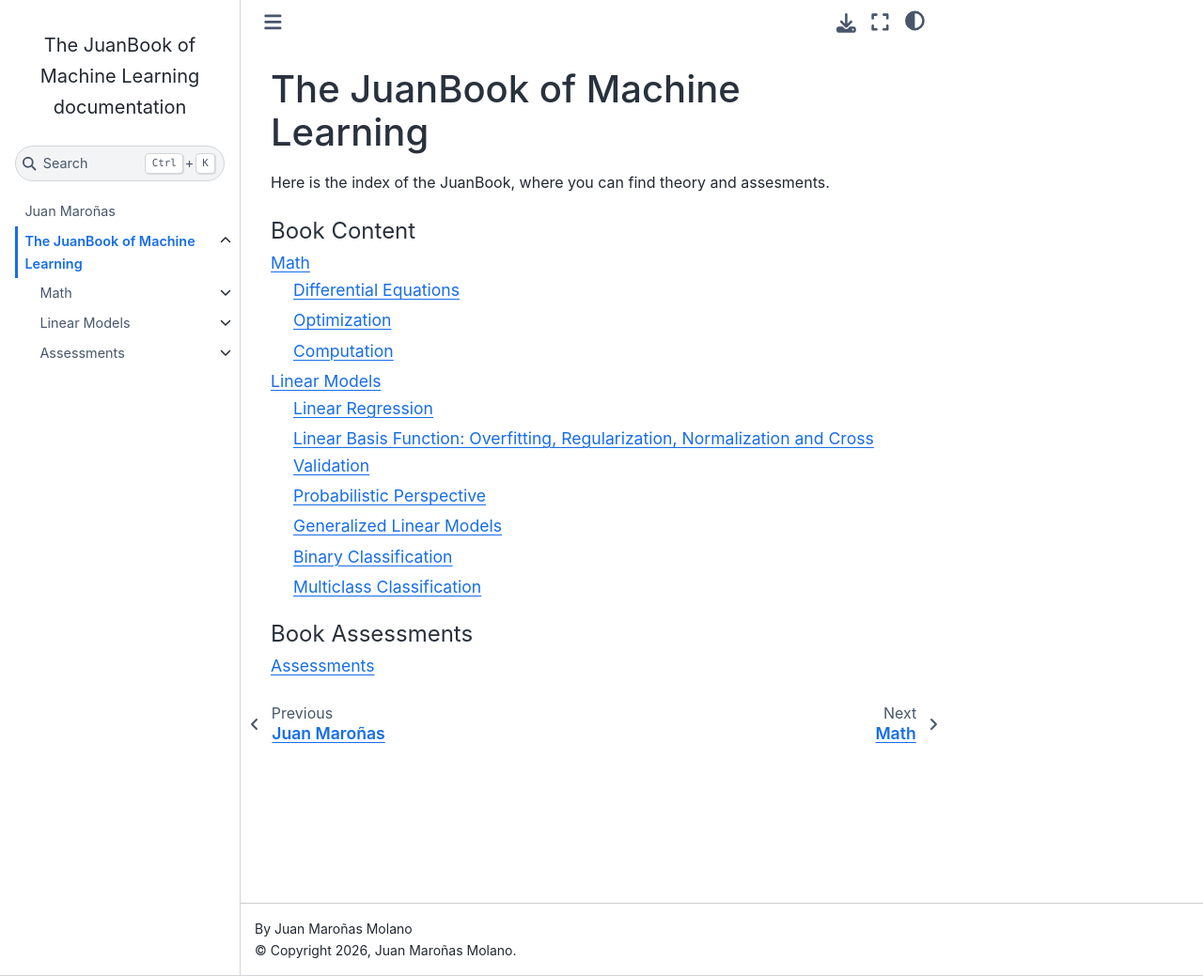
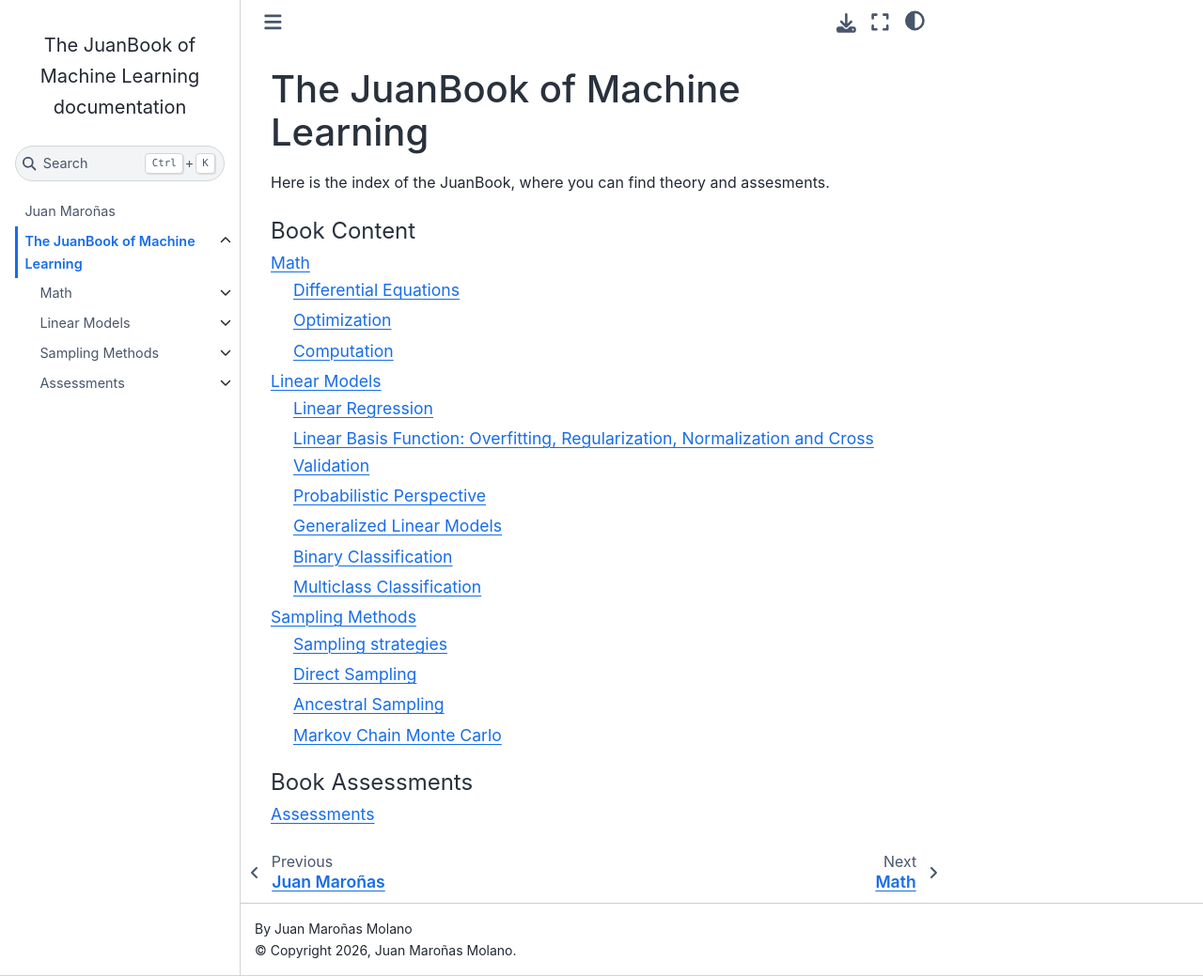
Before and after one commit to jmaronas/Deep-Learning-and-Machine-Learning, a Sphinx documentation site: the page built from docs/source/book_content/book_index.md, in a window 1280 px wide and 1039 px high. Shown: the whole window at 94% size. Built offline with Sphinx 7.4.7 and the Sphinx Book theme 1.1.4, drawn with Linux system fonts in a browser that asks for light colours.

Commit message:
added book index and index for sampling methods plus update macros

````diff
--- a/docs/source/book_content/book_index.md
+++ b/docs/source/book_content/book_index.md
@@ -8,6 +8,7 @@ Here is the index of the JuanBook, where you can find theory and assesments.
 
 math/index
 linear_models/index
+sampling_methods/index
 ```
 
 ```{toctree}
--- /dev/null
+++ b/docs/source/book_content/sampling_methods/index.md
@@ -0,0 +1,8 @@
+# Sampling Methods
+
+```{toctree}
+:maxdepth: 2
+:caption: Sampling Methods
+
+SamplingMethods.ipynb
+```
````
Also changed, not shown: docs/source/book_content/_macros.md (+7 -0 lines).
